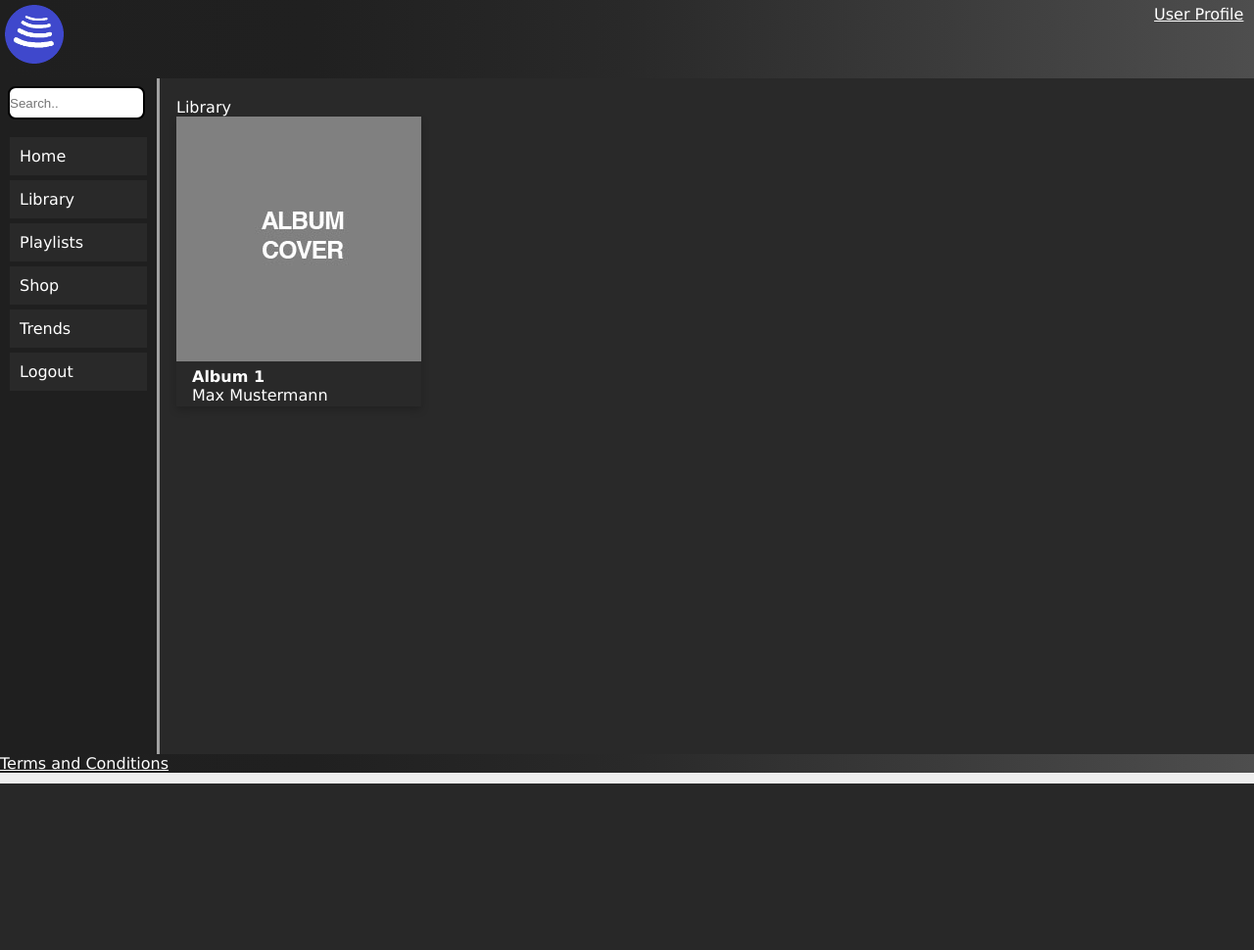
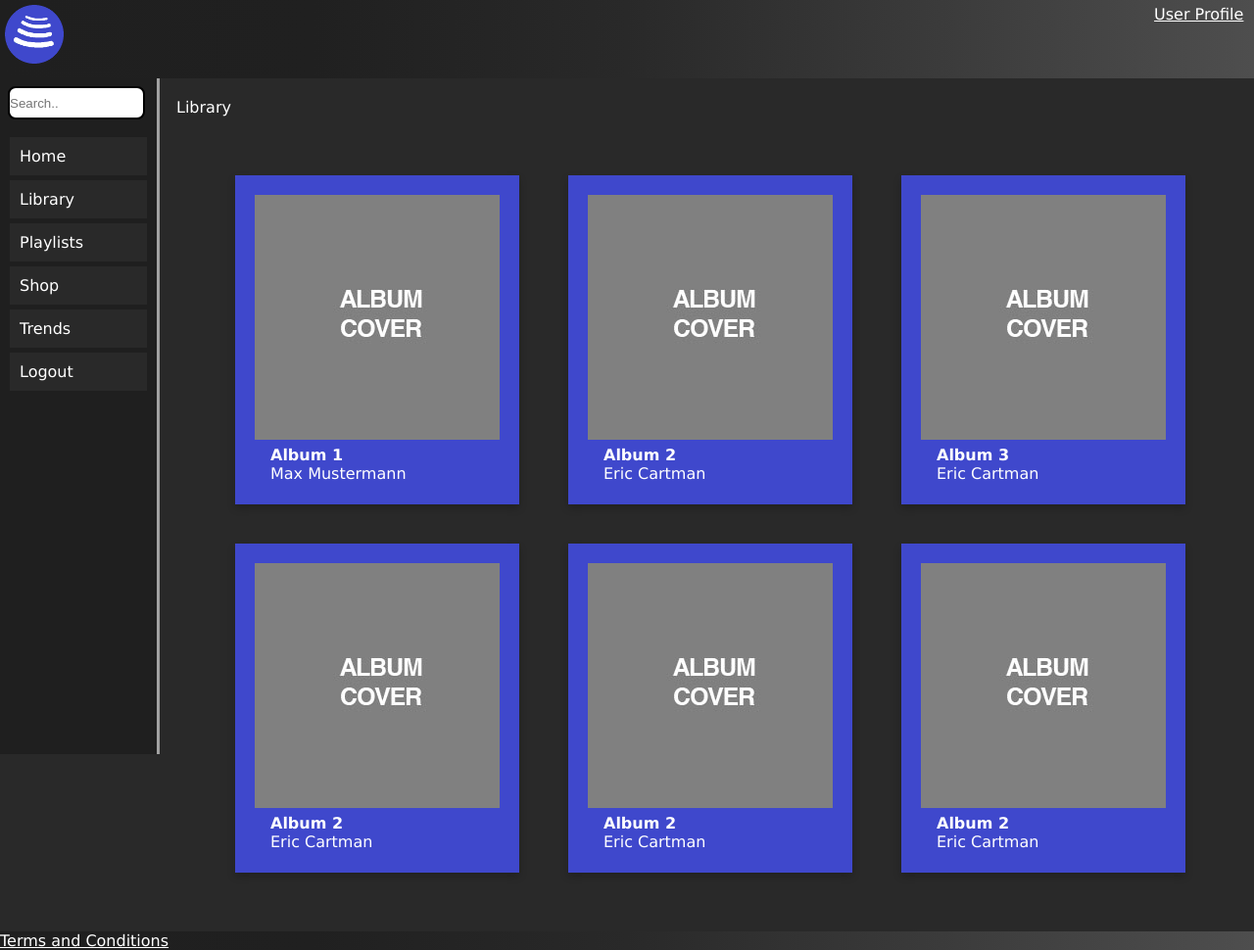
Before and after one commit to Niklas-Mezynski/fontys-prj1-2020-group-prj-2020-09, a PHP site: page /library.html in a window 1280 px wide. Shown: the whole page at 98% size. Before the commit the page ends 800 px from the top, so only its background shows below. Run offline with PHP 8.4, Linux system fonts and the light colour scheme.

Commit message:
Library Design

```diff
--- a/implementation/css/main.css
+++ b/implementation/css/main.css
@@ -138,12 +138,21 @@ img#cover {
 	width: 250px;
 	box-shadow: 0 4px 8px 0 rgba(0,0,0,0.2);
 	transition: 0.3s;
+	padding: 20px;
+	background-color: #3f48cc;
+	margin: 20px;
   }
 
 .card:hover {
-	box-shadow: 0 8px 16px 0 rgba(0,0,0,0.2);
+	box-shadow: 0 8px 16px 0 rgba(255, 254, 254, 0.616);
   }
 
 .container {
 	padding: 2px 16px;
   }
+
+  .grid-container {
+	display: grid;
+	grid-template-columns: auto auto auto;
+	padding: 40px;
+  }
--- a/implementation/library.html
+++ b/implementation/library.html
@@ -35,14 +35,61 @@
 
 		<article>
             <p>Library</p>
-            <p>
+			<div class="grid-container">
+				<div class="grid-item">
 					<div class="card">
 						<img src="img/albumcover-placeholder.jpg" alt="albumcover" style="width:100%">
 						<div class="container">
 						  <h4><b>Album 1</b></h4>
 						  <p>Max Mustermann</p>
 						</div>
-              </div></p>
+					  </div>
+				</div>
+				<div class="grid-item">
+					<div class="card">
+						<img src="img/albumcover-placeholder.jpg" alt="albumcover" style="width:100%">
+						<div class="container">
+						  <h4><b>Album 2</b></h4>
+						  <p>Eric Cartman</p>
+						</div>
+					  </div>
+				</div>
+				<div class="grid-item">
+					<div class="card">
+						<img src="img/albumcover-placeholder.jpg" alt="albumcover" style="width:100%">
+						<div class="container">
+						  <h4><b>Album 3</b></h4>
+						  <p>Eric Cartman</p>
+						</div>
+					  </div>
+				</div>
+				<div class="grid-item">
+					<div class="card">
+					<img src="img/albumcover-placeholder.jpg" alt="albumcover" style="width:100%">
+					<div class="container">
+					  <h4><b>Album 2</b></h4>
+					  <p>Eric Cartman</p>
+					</div>
+				  </div></div>
+				<div class="grid-item">
+					<div class="card">
+						<img src="img/albumcover-placeholder.jpg" alt="albumcover" style="width:100%">
+						<div class="container">
+						  <h4><b>Album 2</b></h4>
+						  <p>Eric Cartman</p>
+						</div>
+					  </div>
+				</div>
+				<div class="grid-item">
+					<div class="card">
+						<img src="img/albumcover-placeholder.jpg" alt="albumcover" style="width:100%">
+						<div class="container">
+						  <h4><b>Album 2</b></h4>
+						  <p>Eric Cartman</p>
+						</div>
+					  </div>
+				</div>
+			  </div>
 		</article><!-- end of article -->
 
 		<footer>
```
Lines whose indentation alone changed are shown as unchanged.
